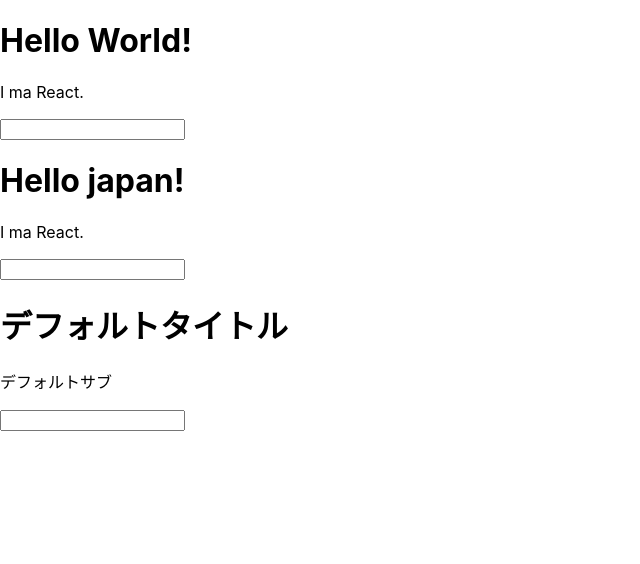
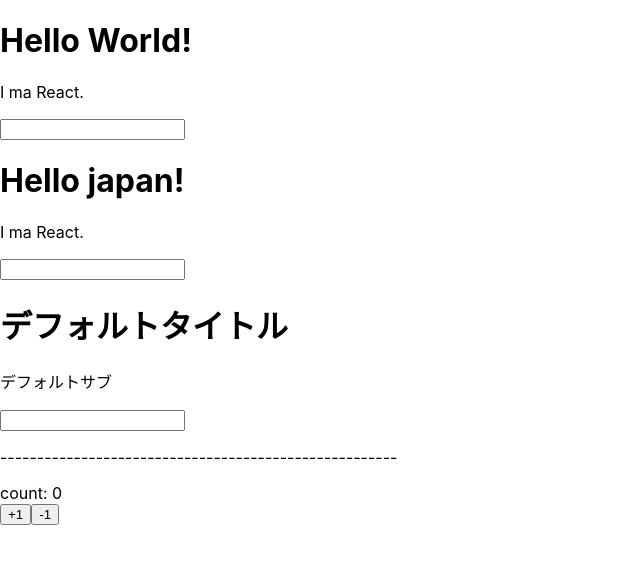
Before and after one commit to yuhi14/react-hands-on, a React (Create React App) app: page / in a window 1280 px wide. Shown: the top 564 px of the page, without its empty margins (0-640 px from the left). Built offline with nearby package versions, Linux system fonts and the light colour scheme.

Commit message:
study state

```diff
--- a/src/App.js
+++ b/src/App.js
@@ -1,4 +1,4 @@
-import React from 'react';
+import React, { Component } from 'react';
 import PropTypes from 'prop-types';
 
 const App = () => {
@@ -7,6 +7,8 @@
       <WelcomeMessage title={'Hello World!'} sub={'I ma React.'} />
       <WelcomeMessage title={'Hello japan!'} sub={'I ma React.'} />
       <WelcomeMessage />
+      <p>------------------------------------------------------</p>
+      <Counter />
     </React.Fragment>
   );
 }
@@ -23,6 +25,29 @@
   );
 }
 
+class Counter extends Component {
+  constructor(props) {
+    super(props);
+    this.state = { count: 0 };
+  }
+
+  handlePlusButton = () => {
+    this.setState({ count: this.state.count + 1 });
+  }
+
+  handleMinusButton = () => {
+    this.setState({ count: this.state.count - 1 });
+  }
+
+  render() {
+    return (<React.Fragment>
+      <div>count: {this.state.count}</div>
+      <button onClick={this.handlePlusButton}>+1</button>
+      <button onClick={this.handleMinusButton}>-1</button>
+    </React.Fragment>);
+  }
+}
+
 WelcomeMessage.defaultProps = {
   title: 'デフォルトタイトル',
   sub: 'デフォルトサブ'
```
